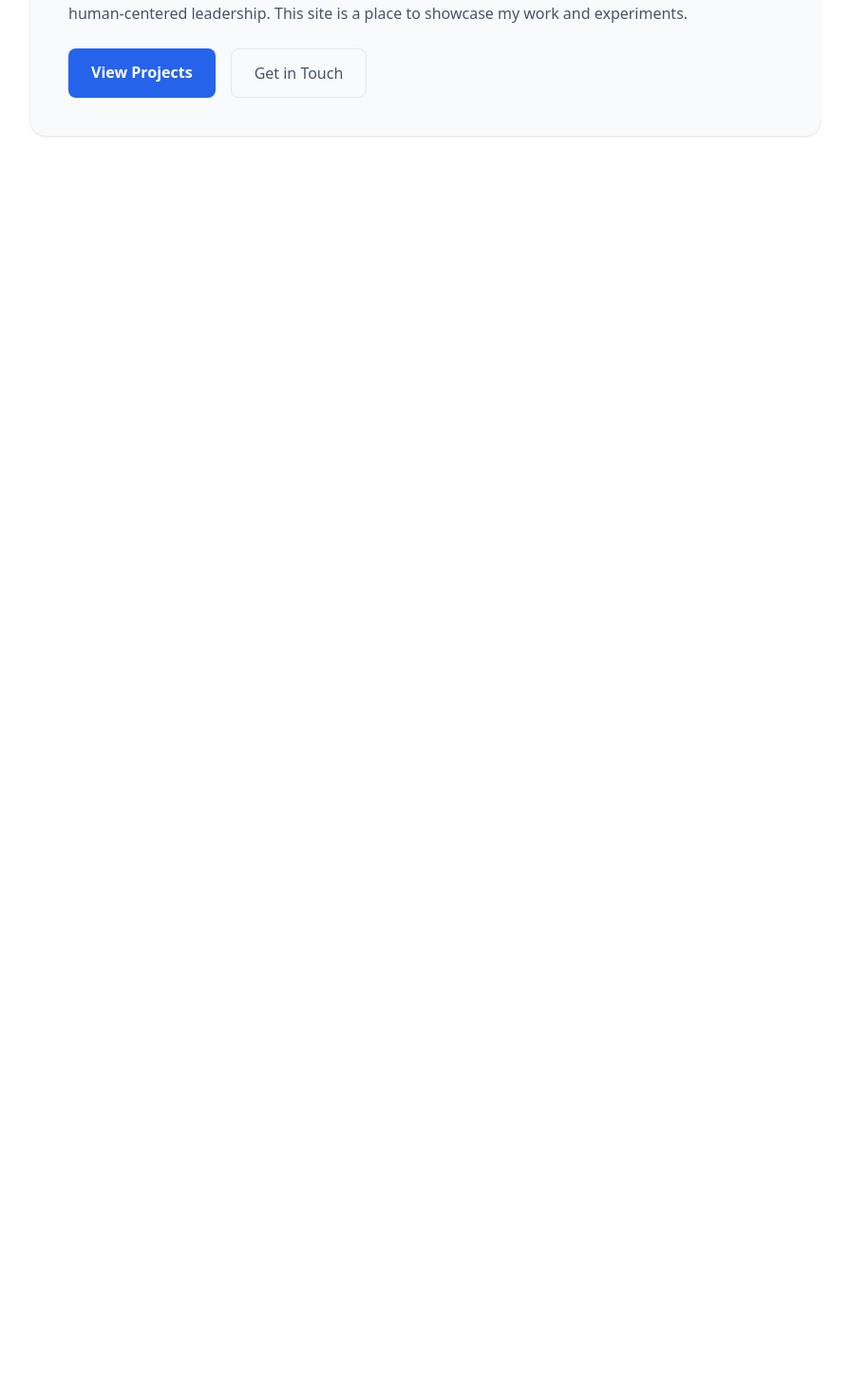
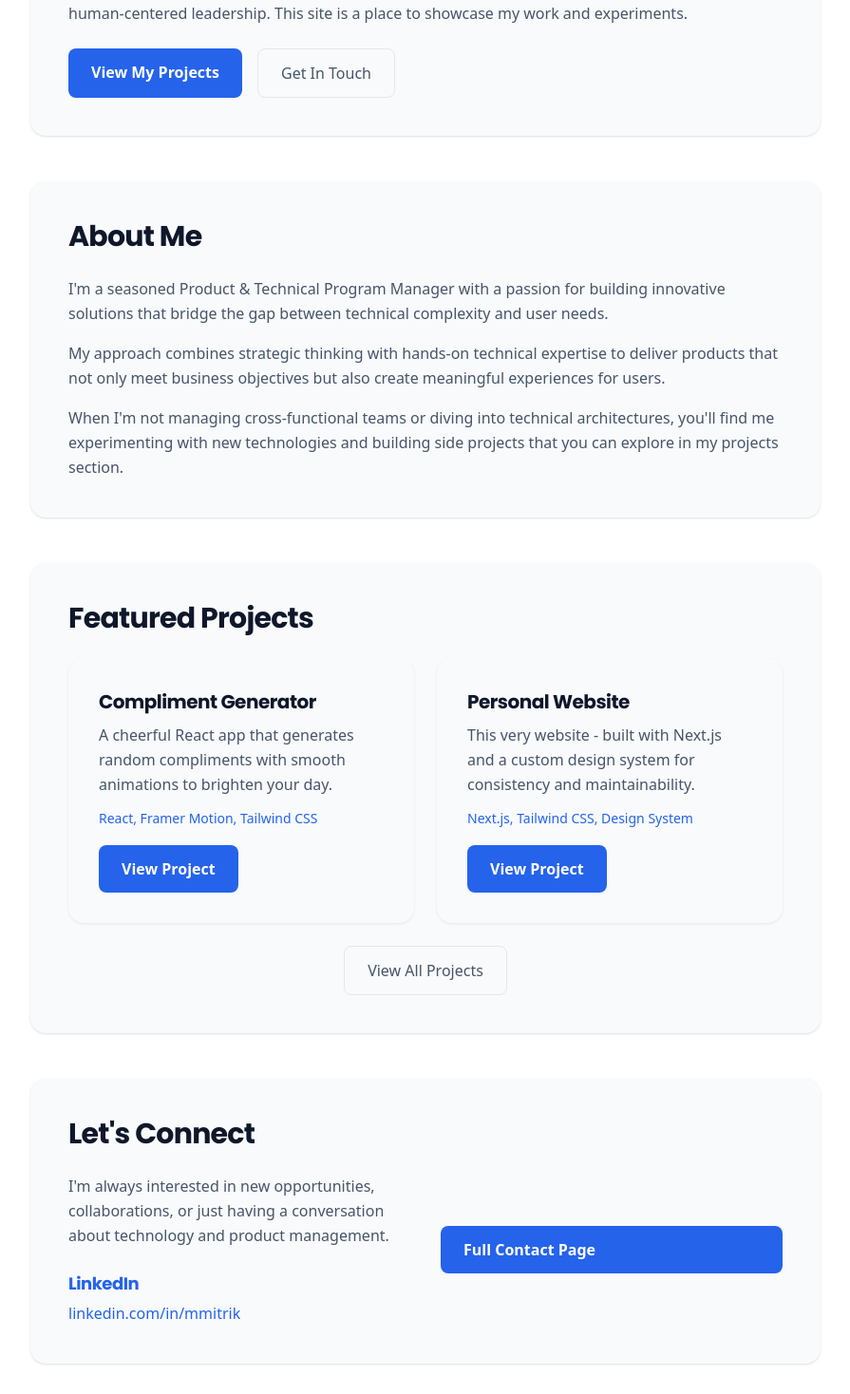
Before and after one commit to mmitrik/personal-site, a Next.js app: page / in a window 1280 px wide. Shown: the part 265-1733 px from the top of the page at 95% size, without its empty margins (192-1087 px from the left). Before the commit the page ends 800 px from the top, so only its background shows below. Built offline with nearby package versions, Linux system fonts and the light colour scheme.

Commit message:
Refactored home page to use components for each section.  Stubbed out sections for About, Projects, and Contact.  Removed email addresses.

```diff
--- a/src/app/contact/page.js
+++ b/src/app/contact/page.js
@@ -15,15 +15,6 @@ export default function ContactPage() {
                         <div className="card">
                             <h2 className="text-2xl font-heading mb-6">Get in Touch</h2>
                             <div className="space-y-4">
-                                <div>
-                                    <h3 className="text-lg font-medium text-muted">Email</h3>
-                                    <a
-                                        href="mailto:mmitrik@gmail.com?subject=Let's Connect!"
-                                        className="text-muted hover:text-accent"
-                                    >
-                                        mmitrik@gmail.com
-                                    </a>
-                                </div>
                                 <div>
                                     <h3 className="text-lg font-medium text-muted">LinkedIn</h3>
                                     <a
--- a/src/app/layout.js
+++ b/src/app/layout.js
@@ -1,7 +1,7 @@
 import './globals.css';
 
 export const metadata = {
-  title: "Matt Mitrik",
+  title: "Matthew Mitrik",
   description: "Product & Technical Program Manager | Builder | Leader",
 };
 
--- a/src/app/page.js
+++ b/src/app/page.js
@@ -1,33 +1,20 @@
 'use client';
 
-import Link from 'next/link';
 import Header from '../components/Header';
+import Hero from '../components/Hero';
+import About from '../components/About';
+import Projects from '../components/Projects';
+import Contact from '../components/Contact';
 
 export default function HomePage() {
   return (
     <main className="min-h-screen bg-bg text-text">
       <div className="max-w-4xl mx-auto p-8 pt-16">
         <Header />
-
-        <section className="bg-surface p-10 rounded-2xl shadow-sm">
-          <h2 className="text-4xl font-heading mb-4">Product & Technical Program Manager</h2>
-          <p className="text-muted mb-6 max-w-2xl">
-            I build cross-functional programs and products by balancing technical clarity with human-centered leadership.
-            This site is a place to showcase my work and experiments.
-          </p>
-
-          <div className="flex gap-4">
-            <a
-              href="/projects"
-              className="btn"
-            >
-              View Projects
-            </a>
-            <a href="/contact" className="btn-outline">
-              Get in Touch
-            </a>
-          </div>
-        </section>
+        <Hero />
+        <About />
+        <Projects />
+        <Contact />
       </div>
     </main>
   );
--- /dev/null
+++ b/src/components/About.js
@@ -0,0 +1,23 @@
+export default function About() {
+  return (
+    <section className="bg-surface p-10 rounded-2xl shadow-sm mb-12">
+      <h2 className="text-3xl font-heading mb-6">About Me</h2>
+      <div className="space-y-4">
+        <p className="text-muted">
+          I&#39;m a seasoned Product & Technical Program Manager with a passion for building
+          innovative solutions that bridge the gap between technical complexity and user needs.
+        </p>
+        <p className="text-muted">
+          My approach combines strategic thinking with hands-on technical expertise to deliver
+          products that not only meet business objectives but also create meaningful experiences
+          for users.
+        </p>
+        <p className="text-muted">
+          When I&#39;m not managing cross-functional teams or diving into technical architectures,
+          you&#39;ll find me experimenting with new technologies and building side projects
+          that you can explore in my projects section.
+        </p>
+      </div>
+    </section>
+  );
+}
--- /dev/null
+++ b/src/components/Contact.js
@@ -0,0 +1,35 @@
+import Link from 'next/link';
+
+export default function Contact() {
+  return (
+    <section className="bg-surface p-10 rounded-2xl shadow-sm">
+      <h2 className="text-3xl font-heading mb-6">Let&#39;s Connect</h2>
+      <div className="grid grid-cols-1 md:grid-cols-2 gap-8">
+        <div>
+          <p className="text-muted mb-6">
+            I&#39;m always interested in new opportunities, collaborations, or just having
+            a conversation about technology and product management.
+          </p>
+          <div className="space-y-3">
+            <div>
+              <h3 className="text-lg font-medium text-accent mb-1">LinkedIn</h3>
+              <a
+                href="https://linkedin.com/in/mmitrik"
+                className="text-muted hover:text-accent"
+                target="_blank"
+                rel="noopener noreferrer"
+              >
+                linkedin.com/in/mmitrik
+              </a>
+            </div>
+          </div>
+        </div>
+        <div className="flex flex-col justify-center space-y-4">
+          <Link href="/contact" className="btn">
+            Full Contact Page
+          </Link>
+        </div>
+      </div>
+    </section>
+  );
+}
--- /dev/null
+++ b/src/components/Hero.js
@@ -0,0 +1,22 @@
+import Link from 'next/link';
+
+export default function Hero() {
+  return (
+    <section className="bg-surface p-10 rounded-2xl shadow-sm mb-12">
+      <h2 className="text-4xl font-heading mb-4">Product & Technical Program Manager</h2>
+      <p className="text-muted mb-6 max-w-2xl">
+        I build cross-functional programs and products by balancing technical clarity with human-centered leadership.
+        This site is a place to showcase my work and experiments.
+      </p>
+
+      <div className="flex flex-col sm:flex-row gap-4">
+        <Link href="/projects" className="btn">
+          View My Projects
+        </Link>
+        <Link href="/contact" className="btn-outline">
+          Get In Touch
+        </Link>
+      </div>
+    </section>
+  );
+}
--- /dev/null
+++ b/src/components/Projects.js
@@ -0,0 +1,41 @@
+import Link from 'next/link';
+
+const featuredProjects = [
+  {
+    title: "Compliment Generator",
+    description: "A cheerful React app that generates random compliments with smooth animations to brighten your day.",
+    link: "/apps/compliments",
+    tech: "React, Framer Motion, Tailwind CSS"
+  },
+  {
+    title: "Personal Website",
+    description: "This very website - built with Next.js and a custom design system for consistency and maintainability.",
+    link: "/",
+    tech: "Next.js, Tailwind CSS, Design System"
+  }
+];
+
+export default function Projects() {
+  return (
+    <section className="bg-surface p-10 rounded-2xl shadow-sm mb-12">
+      <h2 className="text-3xl font-heading mb-6">Featured Projects</h2>
+      <div className="grid grid-cols-1 md:grid-cols-2 gap-6 mb-6">
+        {featuredProjects.map((project, index) => (
+          <div key={index} className="card">
+            <h3 className="text-xl font-heading mb-2">{project.title}</h3>
+            <p className="text-muted mb-3">{project.description}</p>
+            <p className="text-sm text-accent mb-4">{project.tech}</p>
+            <Link href={project.link} className="btn">
+              View Project
+            </Link>
+          </div>
+        ))}
+      </div>
+      <div className="text-center">
+        <Link href="/projects" className="btn-outline">
+          View All Projects
+        </Link>
+      </div>
+    </section>
+  );
+}
```
